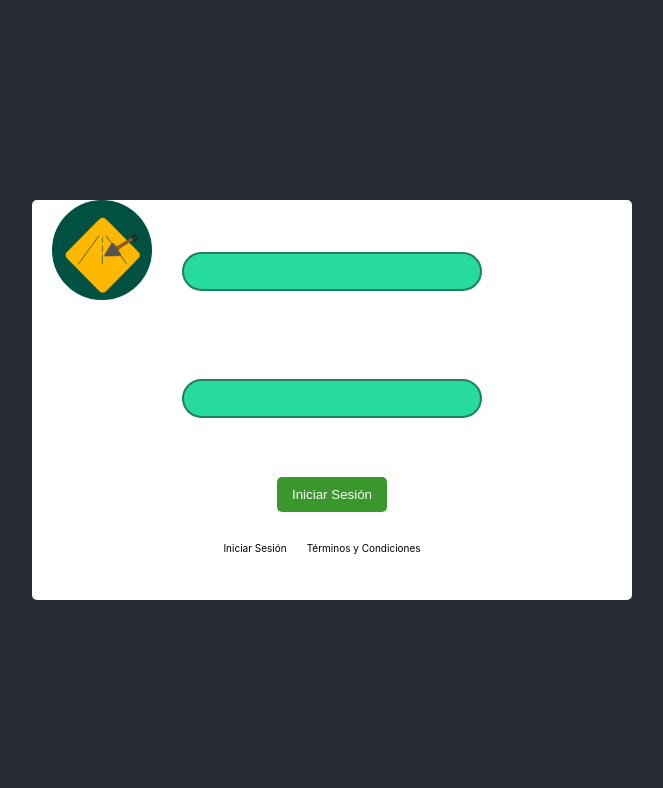
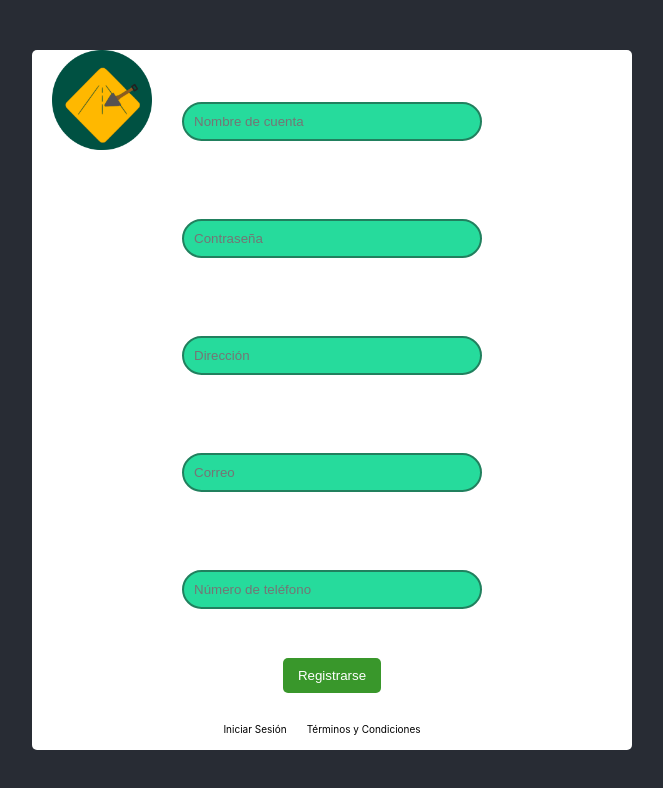
Before and after one commit to M00R3D/Proyecto-final, a React (Create React App) app: page / in a window 1280 px wide. Shown: the top 788 px of the page, without its empty margins (308-971 px from the left). Built offline with nearby package versions, Linux system fonts and the light colour scheme.

Commit message:
Añadimos el formulario de registro

```diff
--- a/src/App.jsx
+++ b/src/App.jsx
@@ -4,6 +4,7 @@ import './App.css';
 import Componente from './Componente.jsx';
 import SplashScreen from './SplashScreen.jsx';
 import LoginForm from './LoginForm';
+import RegistrationForm from './RegistrationForm';
 
 function App() {
   const [loading, setLoading] = useState(true);
@@ -25,7 +26,7 @@ function App() {
         <SplashScreen />
       ) : (
         <header className="App-header">
-          <LoginForm />
+          <RegistrationForm />
         </header>
       )}
     </div>
--- a/src/LoginForm.css
+++ b/src/LoginForm.css
@@ -1,4 +1,11 @@
 /* styles.css */
+.regist-container{
+  width: 600px;
+  height: 100%;
+  position: relative;
+  background-color: #fff;
+  border-radius: 5px;
+}
 
 .login-form {
     background-color: white;
@@ -19,7 +26,7 @@
     background-color:  rgb(38, 219, 156);
     border: 2px solid rgb(33, 128, 94);
     border-radius: 45px;
-    margin-bottom: 15px;
+    margin-bottom: 5px;
     box-sizing: border-box;
   }
   .login-form input::selection {
--- a/src/LoginForm.jsx
+++ b/src/LoginForm.jsx
@@ -27,13 +27,11 @@ const LoginForm = () => {
       <img src={logoBache} alt="logoBache"className="logo"  />
     <form className="login-form" onSubmit={handleSubmit} >
       <label>
-        Usuario:
-        <input type="text" value={username} onChange={handleUsernameChange} />
+        <input type="text" value={username} onChange={handleUsernameChange} placeholder="Usuario"/>
       </label>
       <br />
       <label>
-        Contraseña:
-        <input type="password" value={password} onChange={handlePasswordChange} />
+        <input type="password" value={password} onChange={handlePasswordChange} placeholder="Contraseña"/>
       </label>
       <br />
       <button type="submit">Iniciar Sesión</button>
--- /dev/null
+++ b/src/RegistrationForm.jsx
@@ -0,0 +1,108 @@
+// RegistrationForm.jsx
+
+import React, { useState } from 'react';
+import './LoginForm.css'; // Make sure to create a corresponding CSS file
+import logoBache from './logoBache.png';
+
+const RegistrationForm = () => {
+  const [accountName, setAccountName] = useState('');
+  const [password, setPassword] = useState('');
+  const [address, setAddress] = useState('');
+  const [email, setEmail] = useState('');
+  const [phoneNumber, setPhoneNumber] = useState('');
+
+  const handleAccountNameChange = (e) => {
+    setAccountName(e.target.value);
+  };
+
+  const handlePasswordChange = (e) => {
+    setPassword(e.target.value);
+  };
+
+  const handleAddressChange = (e) => {
+    setAddress(e.target.value);
+  };
+
+  const handleEmailChange = (e) => {
+    setEmail(e.target.value);
+  };
+
+  const handlePhoneNumberChange = (e) => {
+    setPhoneNumber(e.target.value);
+  };
+
+  const handleSubmit = (e) => {
+    e.preventDefault();
+    // Here you can perform registration logic or send data to a server
+    console.log('Nombre de cuenta:', accountName);
+    console.log('Contraseña:', password);
+    console.log('Dirección:', address);
+    console.log('Correo:', email);
+    console.log('Número de teléfono:', phoneNumber);
+  };
+
+  return (
+    <div className="regist-container">
+      <img src={logoBache} alt="logoBache" className="logo" />
+      <form className="login-form" onSubmit={handleSubmit}>
+        <label>
+          Nombre de cuenta:
+          <input
+            type="text"
+            value={accountName}
+            onChange={handleAccountNameChange}
+            placeholder="Nombre de cuenta"
+          />
+        </label>
+        <br />
+        <label>
+          Contraseña:
+          <input
+            type="password"
+            value={password}
+            onChange={handlePasswordChange}
+            placeholder="Contraseña"
+          />
+        </label>
+        <br />
+        <label>
+          Dirección:
+          <input
+            type="text"
+            value={address}
+            onChange={handleAddressChange}
+            placeholder="Dirección"
+          />
+        </label>
+        <br />
+        <label>
+          Correo:
+          <input
+            type="email"
+            value={email}
+            onChange={handleEmailChange}
+            placeholder="Correo"
+          />
+        </label>
+        <br />
+        <label>
+          Número de teléfono:
+          <input
+            type="tel"
+            value={phoneNumber}
+            onChange={handlePhoneNumberChange}
+            placeholder="Número de teléfono"
+          />
+        </label>
+        <br />
+        <button type="submit">Registrarse</button>
+      </form>
+      <div className="bottom-links">
+        <a href="/login">Iniciar Sesión</a>
+        <a href="/terms">Términos y Condiciones</a>
+      </div>
+    </div>
+  );
+};
+
+export default RegistrationForm;
```
